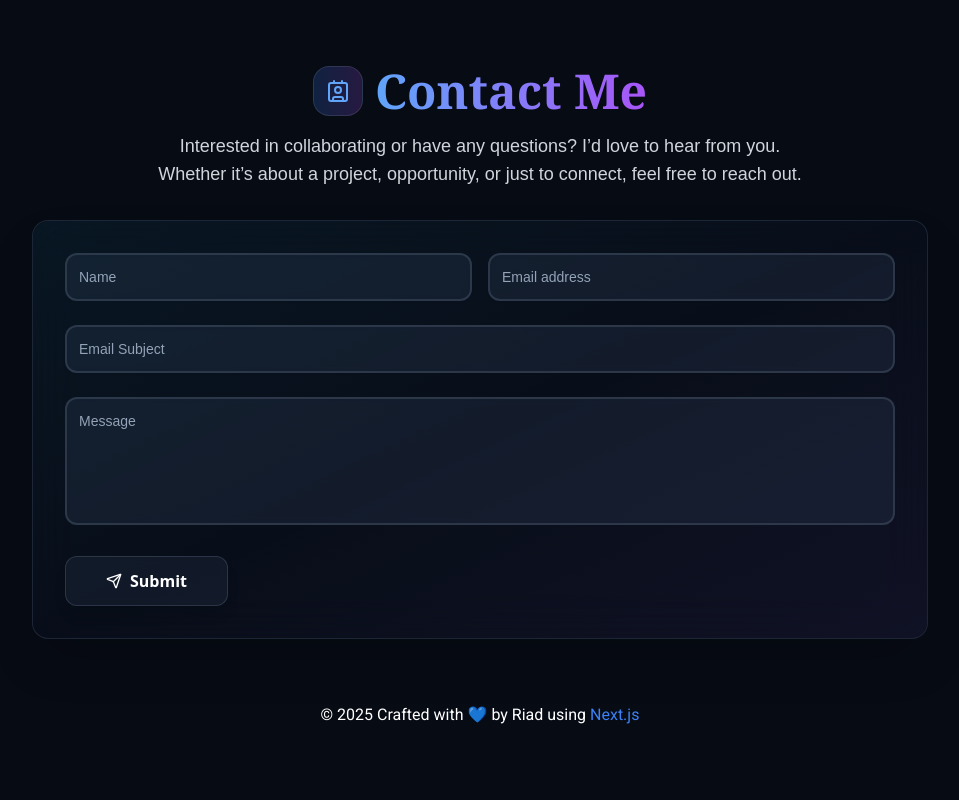
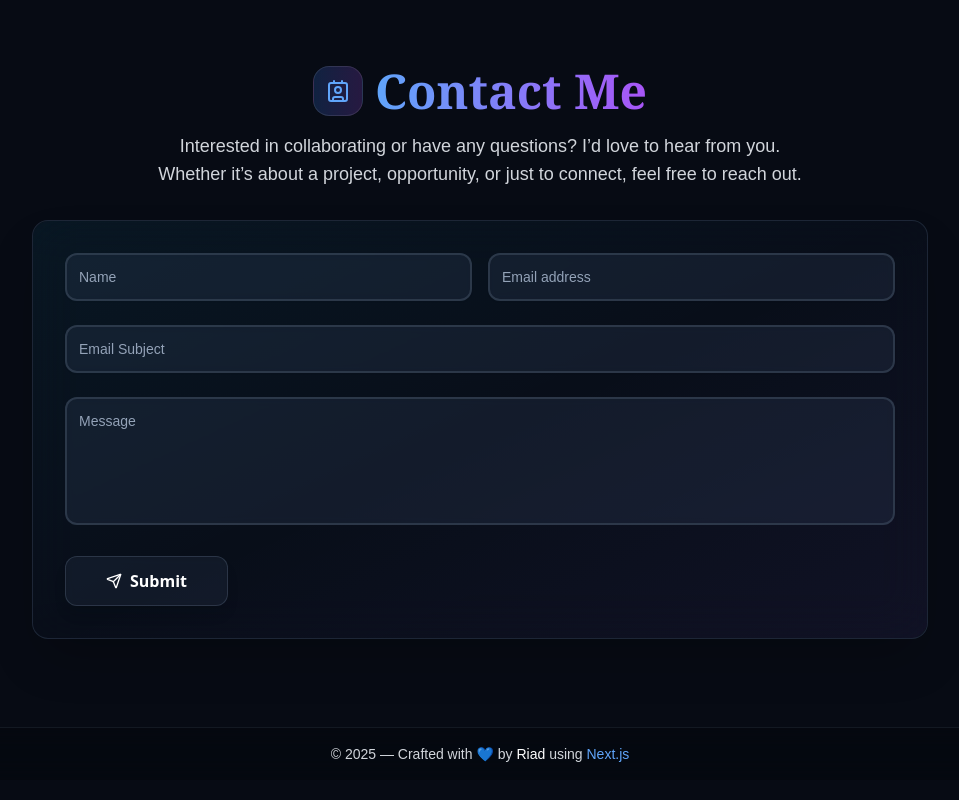
Before and after one commit to riad-mammadov/Portfolio, a Next.js app: page / in a window 1280 px wide. Shown: the part 5619-6419 px from the top of the page, without its empty margins (160-1119 px from the left). Before the commit the page ends 6362 px from the top, so only its background shows below. Built offline with nearby package versions, Linux system fonts and the light colour scheme.

Commit message:
new footer design

```diff
--- a/components/ui/Footer.jsx
+++ b/components/ui/Footer.jsx
@@ -1,10 +1,15 @@
 function Footer() {
   return (
-    <footer className="w-full flex items-center justify-center bg-transparent mt-10">
-      <h1 className="font-roboto text-sm mb-4 sm:text-base text-white">
-        © 2025 Crafted with 💙 by Riad using
-        <span className="text-blue-500"> Next.js</span>
-      </h1>
+    <footer className="w-full py-8 mt-8">
+      <div className="w-full bg-black/20 backdrop-blur-lg border-t border-gray-700/30">
+        <div className="max-w-4xl mx-auto px-4 text-center py-4">
+          <p className="text-gray-300 text-sm font-light">
+            © 2025 — Crafted with <span className="text-blue-400">💙</span> by{" "}
+            <span className="text-white font-medium">Riad</span> using{" "}
+            <span className="text-blue-400 font-medium">Next.js</span>
+          </p>
+        </div>
+      </div>
     </footer>
   );
 }
```
